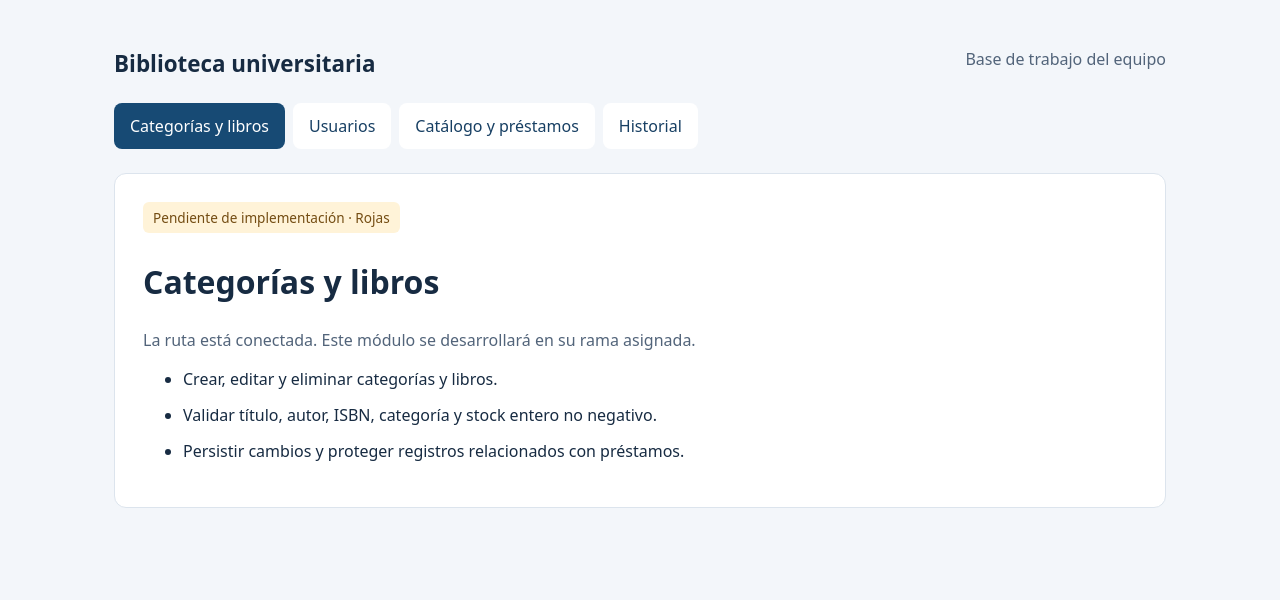
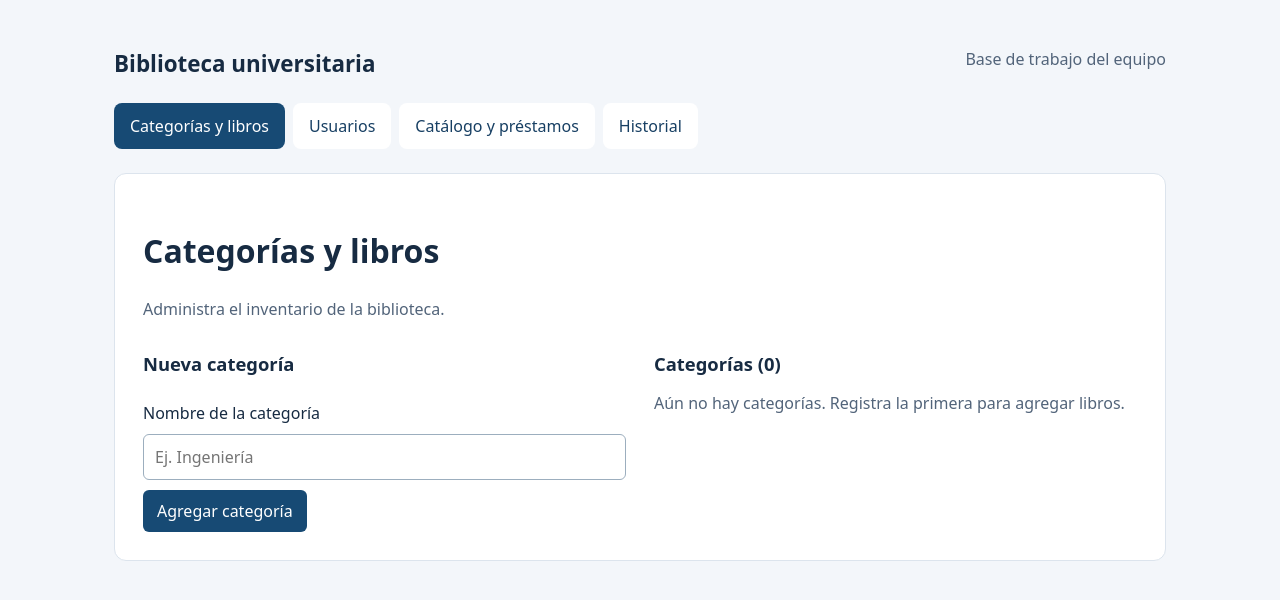
Before and after one commit to ZairRaaa/EVALUACION_PARCIAL_S7_DAW, a React (Vite) app: page /admin/inventario in a window 1280 px wide. Shown: the top 600 px of the page. Built offline with nearby package versions, Linux system fonts and the light colour scheme.

Commit message:
Agrego mis categorías

```diff
--- a/src/features/inventory/InventoryPage.tsx
+++ b/src/features/inventory/InventoryPage.tsx
@@ -1,9 +1,43 @@
-import { ModulePlaceholder } from '../../shared/components/ModulePlaceholder';
+import { useEffect, useState } from 'react';
+import type { Category } from '../../shared/types';
+import { CategoryForm } from './components/CategoryForm';
+import { deleteCategory, listCategories, saveCategory } from './inventoryService';
+import './inventory.css';
 
 export function InventoryPage() {
-  return <ModulePlaceholder title="Categorías y libros" owner="Rojas" tasks={[
-    'Crear, editar y eliminar categorías y libros.',
-    'Validar título, autor, ISBN, categoría y stock entero no negativo.',
-    'Persistir cambios y proteger registros relacionados con préstamos.',
-  ]} />;
+  const [categories, setCategories] = useState<Category[]>([]);
+  const [editing, setEditing] = useState<Category | null>(null);
+  const [message, setMessage] = useState('');
+  const [error, setError] = useState('');
+  function refresh() { setCategories(listCategories()); }
+  useEffect(() => {
+    try { refresh(); } catch { setError('No se pudieron leer los datos guardados.'); }
+  }, []);
+  function act(action: () => void, success: string) {
+    setError(''); setMessage('');
+    try { action(); refresh(); setMessage(success); return true; }
+    catch (cause) { setError(cause instanceof Error ? cause.message : 'No se pudo guardar el cambio.'); return false; }
+  }
+  return <section className="panel inventory">
+    <h1>Categorías y libros</h1>
+    <p>Administra el inventario de la biblioteca.</p>
+    {error && <p role="alert" className="inventory-error">{error}</p>}
+    {message && <p role="status" className="inventory-success">{message}</p>}
+    <div className="inventory-grid">
+      <CategoryForm key={editing?.id ?? 'new'} category={editing} onCancel={() => setEditing(null)} onSave={input => act(() => { saveCategory(input); setEditing(null); }, 'Categoría guardada.')} />
+      <div><h2>Categorías ({categories.length})</h2>
+        {!categories.length && <p>Aún no hay categorías. Registra la primera para agregar libros.</p>}
+        <ul className="category-list">{categories.map(category => <li key={category.id}>
+          <span>{category.name}</span><div className="inventory-actions">
+            <button className="secondary" onClick={() => setEditing(category)}>Editar<span className="sr-only"> {category.name}</span></button>
+            <button className="danger" onClick={() => {
+              if (window.confirm(`¿Eliminar la categoría «${category.name}»?`)) act(() => {
+                deleteCategory(category.id); if (editing?.id === category.id) setEditing(null);
+              }, 'Categoría eliminada.');
+            }}>Eliminar<span className="sr-only"> {category.name}</span></button>
+          </div>
+        </li>)}</ul>
+      </div>
+    </div>
+  </section>;
 }
--- /dev/null
+++ b/src/features/inventory/components/CategoryForm.tsx
@@ -0,0 +1,24 @@
+import { useState, type FormEvent } from 'react';
+import type { Category } from '../../../shared/types';
+
+interface Props {
+  category: Category | null;
+  onSave: (input: { id?: string; name: string }) => boolean;
+  onCancel: () => void;
+}
+export function CategoryForm({ category, onSave, onCancel }: Props) {
+  const [name, setName] = useState(category?.name ?? '');
+  function submit(event: FormEvent) {
+    event.preventDefault();
+    if (onSave({ id: category?.id, name })) setName('');
+  }
+  return <form onSubmit={submit} className="inventory-form">
+    <h2>{category ? 'Editar categoría' : 'Nueva categoría'}</h2>
+    <label htmlFor="category-name">Nombre de la categoría</label>
+    <input id="category-name" value={name} onChange={event => setName(event.target.value)} required maxLength={100} placeholder="Ej. Ingeniería" />
+    <div className="inventory-actions">
+      <button type="submit">{category ? 'Guardar cambios' : 'Agregar categoría'}</button>
+      {category && <button type="button" className="secondary" onClick={onCancel}>Cancelar</button>}
+    </div>
+  </form>;
+}
--- /dev/null
+++ b/src/features/inventory/inventory.css
@@ -0,0 +1,18 @@
+.inventory h2 { font-size: 1.15rem; }
+.inventory-grid { display: grid; grid-template-columns: 1fr 1fr; gap: 28px; }
+.inventory-form { display: flex; flex-direction: column; gap: 10px; }
+.inventory input, .inventory select { width: 100%; padding: 11px; border: 1px solid #9caebe; border-radius: 6px; font: inherit; background: white; color: #172b42; }
+.inventory button { padding: 9px 13px; border: 1px solid transparent; border-radius: 6px; background: #174a74; color: white; font: inherit; cursor: pointer; }
+.inventory button.secondary { background: #edf3f8; color: #174a74; border-color: #c6d4e0; }
+.inventory button.danger { background: #fff0f0; color: #a32525; border-color: #e5bcbc; }
+.inventory button:disabled { opacity: .55; cursor: not-allowed; }
+.inventory :is(button, input, select):focus-visible { outline: 3px solid #bd6418; outline-offset: 2px; }
+.inventory-actions { display: flex; flex-wrap: wrap; gap: 8px; }
+.category-list { list-style: none; padding: 0; }
+.category-list li { display: flex; align-items: center; justify-content: space-between; gap: 12px; padding: 12px 0; border-bottom: 1px solid #dce4ed; }
+.category-list span { overflow-wrap: anywhere; }
+.inventory-error, .inventory-success { padding: 12px; border-radius: 6px; }
+.inventory-error { background: #fff0f0; color: #a32525; }
+.inventory-success { background: #e7f5ed; color: #21613b; }
+.sr-only { position: absolute; width: 1px; height: 1px; padding: 0; margin: -1px; overflow: hidden; clip: rect(0, 0, 0, 0); white-space: nowrap; border: 0; }
+@media (max-width: 720px) { .inventory-grid { grid-template-columns: 1fr; } .category-list li { align-items: flex-start; flex-direction: column; } }
--- /dev/null
+++ b/src/features/inventory/inventoryService.ts
@@ -0,0 +1,24 @@
+import { readDatabase, updateDatabase } from '../../shared/storage/database';
+import type { Category } from '../../shared/types';
+
+export function listCategories() { return readDatabase().categories; }
+export function saveCategory(input: { id?: string; name: string }): Category {
+  const name = input.name.trim();
+  if (!name) throw new Error('Escribe el nombre de la categoría.');
+  const category = { id: input.id ?? crypto.randomUUID(), name };
+  updateDatabase(db => {
+    if (db.categories.some(item => item.id !== category.id && item.name.toLocaleLowerCase('es') === name.toLocaleLowerCase('es'))) throw new Error('Ya existe una categoría con ese nombre.');
+    const index = db.categories.findIndex(item => item.id === category.id);
+    if (input.id && index === -1) throw new Error('La categoría ya no existe.');
+    if (index === -1) db.categories.push(category);
+    else db.categories[index] = category;
+  });
+  return category;
+}
+export function deleteCategory(id: string) {
+  updateDatabase(db => {
+    if (!db.categories.some(item => item.id === id)) throw new Error('La categoría ya no existe.');
+    if (db.books.some(book => book.categoryId === id)) throw new Error('No puedes eliminar una categoría que tiene libros.');
+    db.categories = db.categories.filter(item => item.id !== id);
+  });
+}
```
